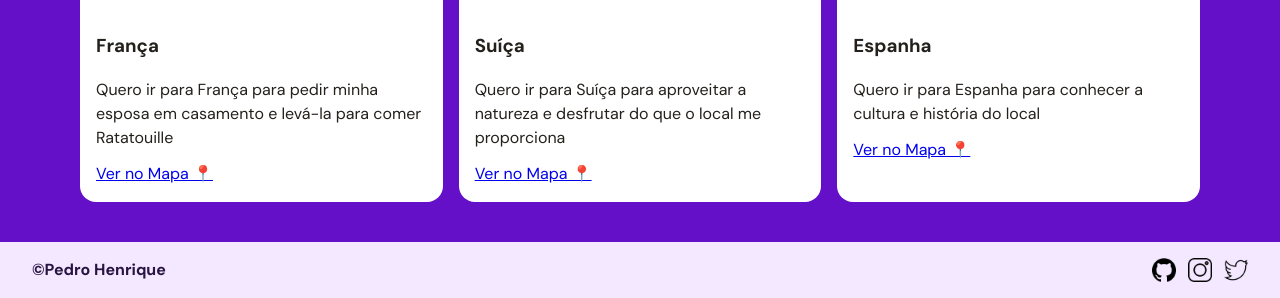
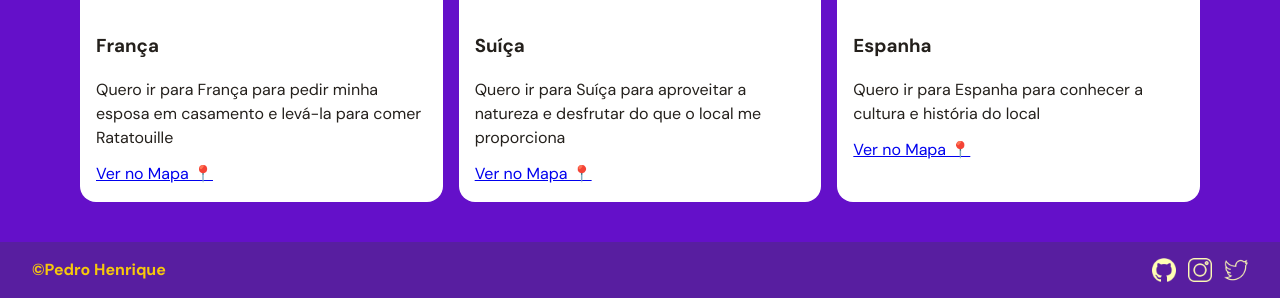
Before and after one commit to phenriqueangelodesouza-collab/ds-about-us, a plain HTML site: page paginas/landing_pedro/pedro.html in a window 1280 px wide. Shown: the part 2055-2353 px from the top of the page. Drawn offline with Linux system fonts and the light colour scheme.

Commit message:
fix: changing the color of the footer and its respective icons for better visibility

```diff
--- a/paginas/landing_pedro/style/style.css
+++ b/paginas/landing_pedro/style/style.css
@@ -213,6 +213,7 @@ nav a:focus-visible{
   display: block;
   width: 1.5rem;
   height: auto;
+  filter: brightness(0) invert(1) sepia(1) saturate(5);
 }
 
 #footer-links a:focus-visible {
@@ -221,8 +222,8 @@ nav a:focus-visible{
 }
 
 #footer-id {
-  background-color: #f3e8ff;
-  color: #281341;
+  background-color: #581ea0;
+  color: #F7C80B;
   font-weight: bold;
 }
 
```
